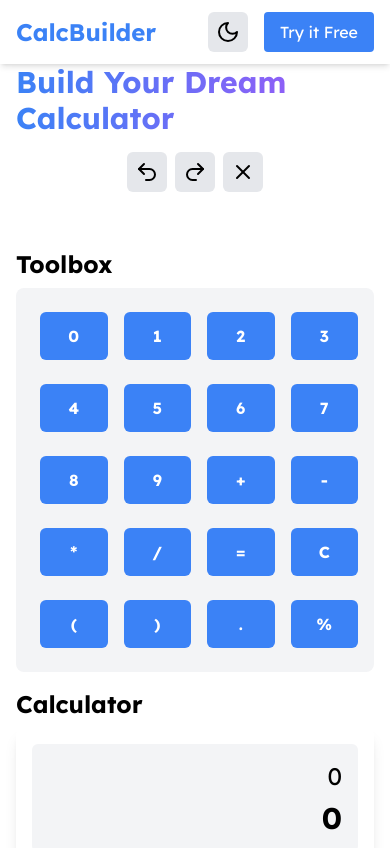
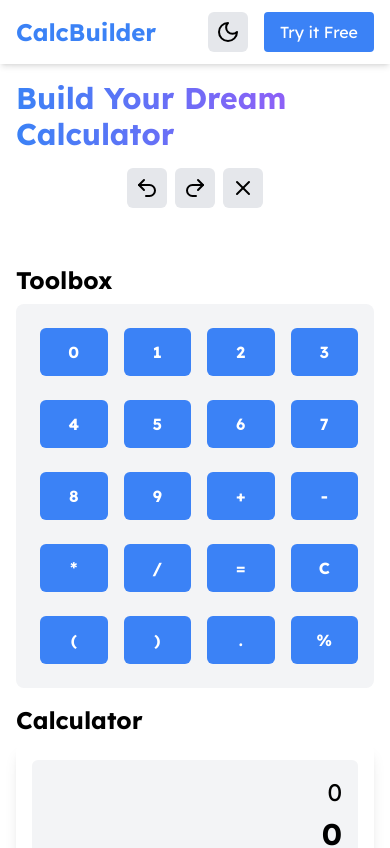
Before and after one commit to web-mahadihasan/calculator-builder, a React (Vite) app: page /calculator in a window 390 px wide. Shown: the top 848 px of the page. Built offline with nearby package versions, Linux system fonts and the light colour scheme.

Commit message:
Responsive issue solved

```diff
--- a/src/pages/CalculatorPage.jsx
+++ b/src/pages/CalculatorPage.jsx
@@ -100,7 +100,7 @@ const CalculatorPage = () => {
     <div className={`min-h-[calc(100vh-64px)] flex flex-col`}>
       <div className="flex-grow flex items-center justify-center">
         <div className="container max-w-7xl mx-auto px-4 sm:px-6 lg:px-8">
-          <div className="flex flex-col sm:flex-row justify-between items-center mb-4">
+          <div className="flex flex-col sm:flex-row justify-between items-center my-4">
             <h1 className="text-3xl sm:text-4xl font-bold bg-clip-text text-transparent bg-gradient-to-r from-blue-500 to-purple-500 mb-4 sm:mb-0">
               Build Your Dream Calculator
             </h1>
--- a/src/pages/HomePage.jsx
+++ b/src/pages/HomePage.jsx
@@ -26,7 +26,7 @@ const HomePage = () => {
     <div className="h-full overflow-hidden">
         <div className="min-h-[calc(100vh-64px)] flex flex-col items-center justify-center bg-gray-100 dark:bg-gray-900">
       <motion.h1
-        className="text-4xl md:text-6xl font-bold text-center mb-8 text-blue-600 dark:text-blue-400"
+        className="text-4xl md:text-6xl font-bold text-center mb-8 text-blue-600 dark:text-blue-400 px-4"
         variants={containerVariants}
         initial="hidden"
         animate="visible"
```
